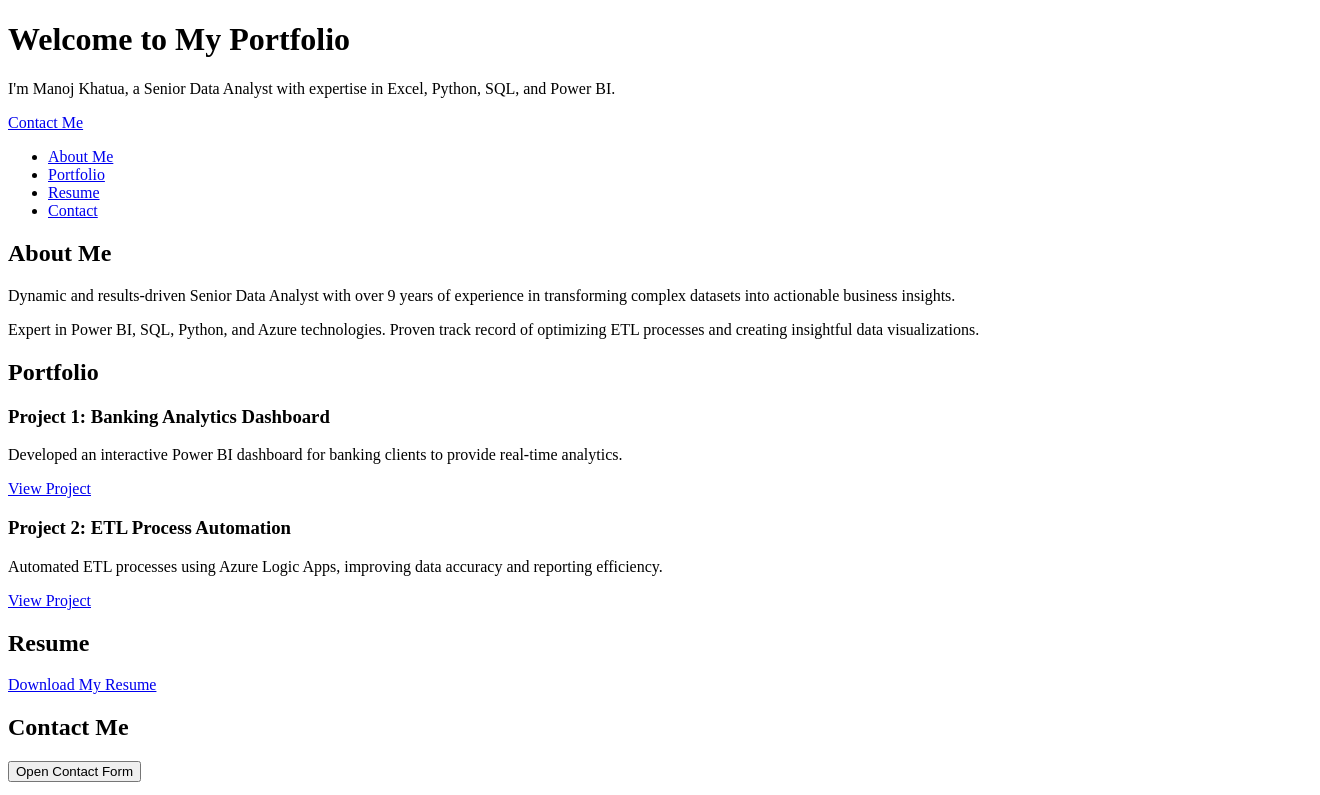
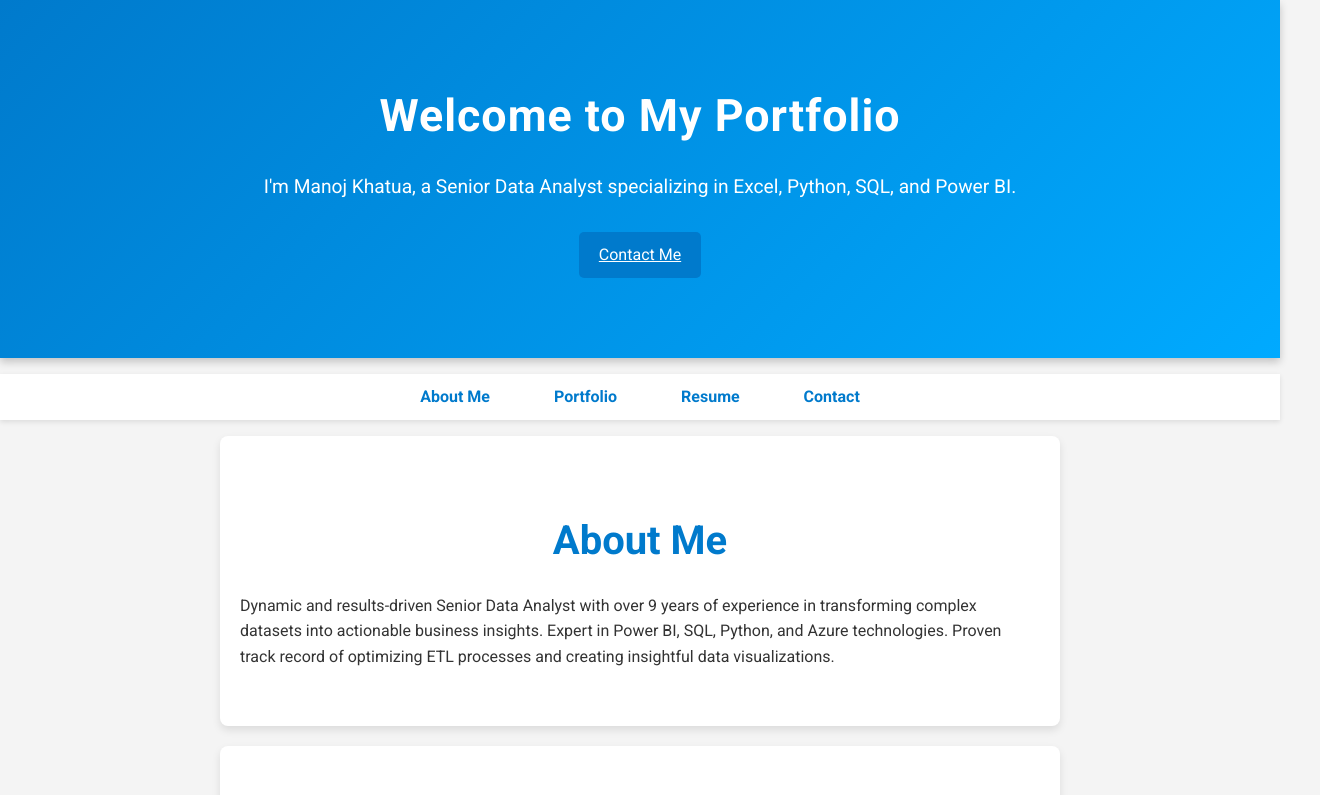
Before and after one commit to msk1097/msk1097.github.io, a plain HTML site: page index.html in a window 1280 px wide. Shown: the top 795 px of the page, 1320 px wide, since content can reach past the window. Drawn offline with Linux system fonts and the light colour scheme.

Commit message:
Further changes

```diff
--- a/index.html
+++ b/index.html
@@ -4,13 +4,14 @@
     <meta charset="UTF-8">
     <meta name="viewport" content="width=device-width, initial-scale=1.0">
     <link rel="stylesheet" href="styles.css">
+    <link href="https://fonts.googleapis.com/css2?family=Roboto:wght@400;700&display=swap" rel="stylesheet">
     <title>Manoj Khatua | Senior Data Analyst</title>
 </head>
 <body>
     <header>
         <div class="hero">
             <h1>Welcome to My Portfolio</h1>
-            <p>I'm Manoj Khatua, a Senior Data Analyst with expertise in Excel, Python, SQL, and Power BI.</p>
+            <p>I'm Manoj Khatua, a Senior Data Analyst specializing in Excel, Python, SQL, and Power BI.</p>
             <a href="#contact" class="btn">Contact Me</a>
         </div>
     </header>
@@ -26,8 +27,7 @@
 
     <section id="about">
         <h2>About Me</h2>
-        <p>Dynamic and results-driven Senior Data Analyst with over 9 years of experience in transforming complex datasets into actionable business insights.</p>
-        <p>Expert in Power BI, SQL, Python, and Azure technologies. Proven track record of optimizing ETL processes and creating insightful data visualizations.</p>
+        <p>Dynamic and results-driven Senior Data Analyst with over 9 years of experience in transforming complex datasets into actionable business insights. Expert in Power BI, SQL, Python, and Azure technologies. Proven track record of optimizing ETL processes and creating insightful data visualizations.</p>
     </section>
 
     <section id="portfolio">
@@ -35,12 +35,12 @@
         <div class="project">
             <h3>Project 1: Banking Analytics Dashboard</h3>
             <p>Developed an interactive Power BI dashboard for banking clients to provide real-time analytics.</p>
-            <a href="link_to_your_project_1" target="_blank">View Project</a>
+            <a href="link_to_your_project_1" target="_blank" class="project-link">View Project</a>
         </div>
         <div class="project">
             <h3>Project 2: ETL Process Automation</h3>
             <p>Automated ETL processes using Azure Logic Apps, improving data accuracy and reporting efficiency.</p>
-            <a href="link_to_your_project_2" target="_blank">View Project</a>
+            <a href="link_to_your_project_2" target="_blank" class="project-link">View Project</a>
         </div>
         <!-- Add more projects as needed -->
     </section>
@@ -67,6 +67,14 @@
         </form>
     </div>
 
+    <div class="social-links">
+        <h3>Connect with Me</h3>
+        <a href="https://www.linkedin.com/in/msk1097" target="_blank">LinkedIn</a>
+        <a href="https://www.facebook.com/msk1097" target="_blank">Facebook</a>
+        <a href="https://www.instagram.com/msk1097" target="_blank">Instagram</a>
+        <a href="https://x.com/msk1097" target="_blank">X</a>
+    </div>
+
     <footer>
         <p>© 2024 Manoj Khatua | Senior Data Analyst</p>
     </footer>
@@ -86,18 +94,24 @@
             const message = document.getElementById("message").value;
 
             // Send email using EmailJS or any other email service
-            // For demonstration, we will log to console
             console.log("Subject: ", subject);
             console.log("Message: ", message);
-
-            // Here you can implement your email sending logic with an email service
-            // For example, using EmailJS or another service that allows email sending.
 
             // Reset the form and close the popup
             document.getElementById("form").reset();
             closeContactForm();
             alert("Email sent successfully!");
         }
+
+        // Close the popup when clicking outside of it
+        window.onclick = function(event) {
+            const popup = document.getElementById("contactForm");
+            if (event.target == popup) {
+                closeContactForm();
+            } else if (!popup.contains(event.target) && event.target.className !== 'btn') {
+                closeContactForm();
+            }
+        }
     </script>
 </body>
 </html>
--- a/styles.css
+++ b/styles.css
@@ -1,5 +1,124 @@
-/* Add these styles to your existing styles.css file */
+/* General Styles */
+body {
+    font-family: 'Roboto', sans-serif;
+    line-height: 1.6;
+    margin: 0;
+    padding: 0;
+    color: #333;
+    background-color: #f4f4f4;
+}
 
+/* Header */
+header {
+    background: linear-gradient(135deg, #007acc, #00aaff);
+    color: #fff;
+    padding: 80px 20px;
+    text-align: center;
+    box-shadow: 0 4px 8px rgba(0, 0, 0, 0.2);
+}
+
+.hero h1 {
+    font-size: 2.8em;
+    margin: 0;
+    letter-spacing: 1px;
+}
+
+.hero p {
+    font-size: 1.2em;
+    margin: 20px 0;
+}
+
+/* Navigation */
+nav {
+    background: #fff;
+    box-shadow: 0 2px 5px rgba(0, 0, 0, 0.1);
+}
+
+nav ul {
+    list-style: none;
+    text-align: center;
+    padding: 10px 0;
+}
+
+nav ul li {
+    display: inline;
+    margin: 0 20px;
+}
+
+nav ul li a {
+    color: #007acc;
+    text-decoration: none;
+    font-weight: bold;
+    padding: 5px 10px;
+    transition: background 0.3s;
+}
+
+nav ul li a:hover {
+    background: #007acc;
+    color: white;
+    border-radius: 5px;
+}
+
+/* Section Styles */
+section {
+    padding: 40px 20px;
+    max-width: 800px;
+    margin: auto;
+    background: #fff;
+    border-radius: 8px;
+    box-shadow: 0 4px 8px rgba(0, 0, 0, 0.1);
+    margin-bottom: 20px;
+}
+
+section h2 {
+    font-size: 2.5em;
+    margin-bottom: 20px;
+    text-align: center;
+    color: #007acc;
+}
+
+/* Project Styles */
+.project {
+    margin-bottom: 15px;
+    padding: 15px;
+    border: 1px solid #ddd;
+    border-radius: 5px;
+    transition: transform 0.3s, box-shadow 0.3s;
+}
+
+.project:hover {
+    transform: translateY(-5px);
+    box-shadow: 0 2px 10px rgba(0, 0, 0, 0.2);
+}
+
+.project h3 {
+    margin: 0;
+}
+
+.project-link {
+    color: #007acc;
+    text-decoration: underline;
+    font-weight: bold;
+}
+
+/* Buttons */
+.btn {
+    background: #007acc;
+    color: white;
+    padding: 10px 20px;
+    border: none;
+    border-radius: 5px;
+    cursor: pointer;
+    display: inline-block;
+    margin-top: 10px;
+    transition: background 0.3s;
+}
+
+.btn:hover {
+    background: #005f99; /* Darker shade */
+}
+
+/* Popup Form */
 .contact-popup {
     display: none; /* Hide by default */
     position: fixed;
@@ -10,7 +129,9 @@
     border: 1px solid #007acc;
     padding: 20px;
     z-index: 1000;
-    box-shadow: 0 0 10px rgba(0, 0, 0, 0.1);
+    box-shadow: 0 0 15px rgba(0, 0, 0, 0.3);
+    border-radius: 8px;
+    width: 400px; /* Set a fixed width for the popup */
 }
 
 .contact-popup form {
@@ -20,6 +141,7 @@
 
 .contact-popup label {
     margin-bottom: 5px;
+    font-weight: bold;
 }
 
 .contact-popup input,
@@ -28,6 +150,12 @@
     margin-bottom: 15px;
     border: 1px solid #ccc;
     border-radius: 5px;
+    transition: border-color 0.3s;
+}
+
+.contact-popup input:focus,
+.contact-popup textarea:focus {
+    border-color: #007acc; /* Highlight border on focus */
 }
 
 .contact-popup button {
@@ -37,6 +165,7 @@
     border: none;
     border-radius: 5px;
     cursor: pointer;
+    transition: background 0.3s;
 }
 
 .contact-popup button[type="button"] {
@@ -50,3 +179,42 @@
 .contact-popup button[type="button"]:hover {
     background: #d32f2f; /* Darker red */
 }
+
+/* Social Links */
+.social-links {
+    margin: 20px 0;
+    text-align: center;
+}
+
+.social-links h3 {
+    margin-bottom: 10px;
+    color: #007acc;
+    font-size: 1.5em;
+}
+
+.social-links a {
+    color: #007acc;
+    text-decoration: none;
+    margin: 0 15px;
+    font-weight: bold;
+    padding: 5px 10px;
+    transition: color 0.3s, background 0.3s;
+}
+
+.social-links a:hover {
+    color: white; /* Change text color on hover */
+    background: #007acc; /* Background color on hover */
+    border-radius: 5px;
+}
+
+/* Footer */
+footer {
+    text-align: center;
+    padding: 20px;
+    background: #333;
+    color: #fff;
+    position: relative;
+    bottom: 0;
+    width: 100%;
+    margin-top: 20px;
+}
```
